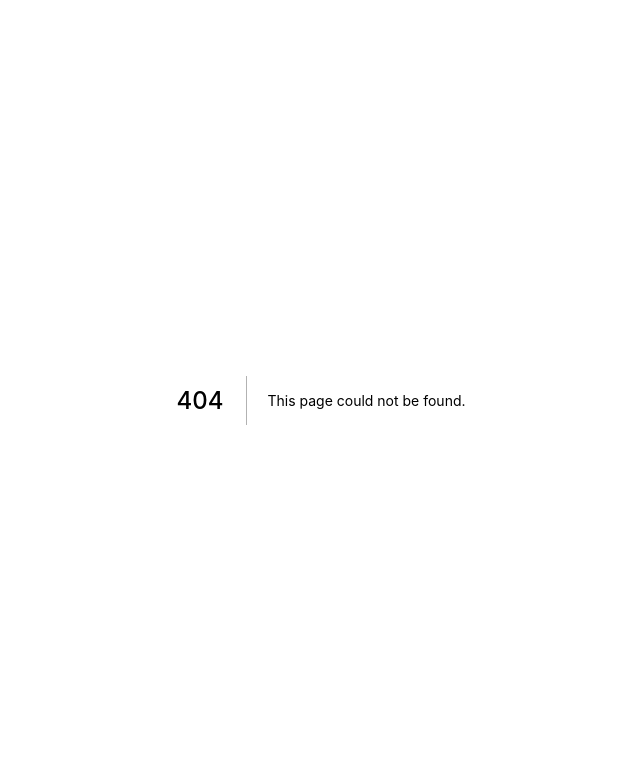
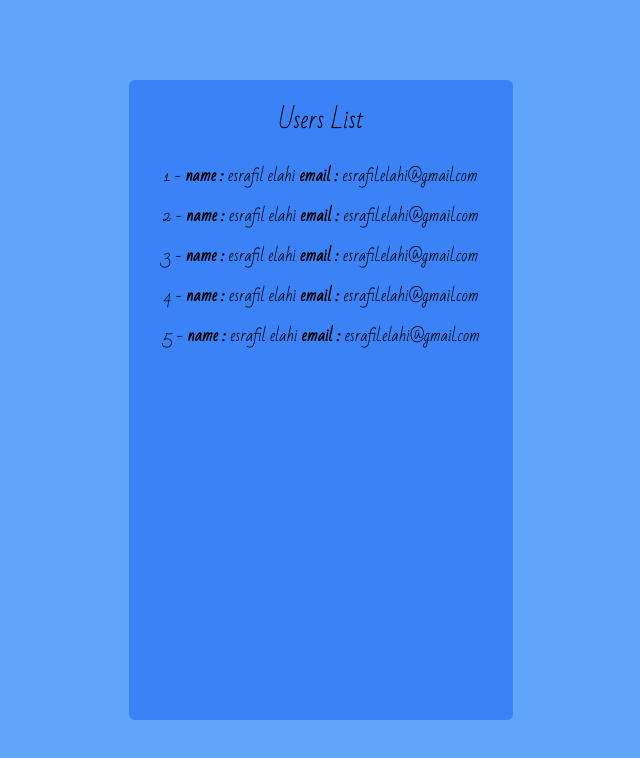
Before and after one commit to EsrafilElahi/next-ts-express-auth, a Next.js app in the folder front/: page /users in a window 1280 px wide. Before the commit this address had no page. Shown: the top 758 px of the page, without its empty margins (319-959 px from the left). Built offline with nearby package versions, Linux system fonts and the light colour scheme.

Commit message:
add users list

```diff
--- /dev/null
+++ b/front/pages/users/index.tsx
@@ -0,0 +1,36 @@
+import React, { useState, useEffect } from 'react'
+import Layout from '/components/Layout'
+import type { NextPageLayout } from 'pages/_app'
+
+type Props = {}
+
+const Users: NextPageLayout = (props: Props) => {
+  return (
+    <div className='flex flex-col justify-start items-center w-[30%] h-[80%] rounded-md bg-blue-500 p-3 gap-4'>
+      <h1 className='my-3'>Users List</h1>
+
+      <div className=''>
+        <span>1 - <strong>name : </strong>esrafil elahi <strong>email : </strong>esrafil.elahi@gmail.com</span>
+      </div>
+      <div>
+        <span>2 - <strong>name : </strong>esrafil elahi <strong>email : </strong>esrafil.elahi@gmail.com</span>
+      </div>
+
+      <div>
+        <span>3 - <strong>name : </strong>esrafil elahi <strong>email : </strong>esrafil.elahi@gmail.com</span>
+      </div>
+
+      <div>
+        <span>4 - <strong>name : </strong>esrafil elahi <strong>email : </strong>esrafil.elahi@gmail.com</span>
+      </div>
+
+      <div>
+        <span>5 - <strong>name : </strong>esrafil elahi <strong>email : </strong>esrafil.elahi@gmail.com</span>
+      </div>
+
+    </div>
+  )
+}
+
+Users.getLayout = (page) => <Layout title="users list">{page}</Layout>
+export default Users
```
